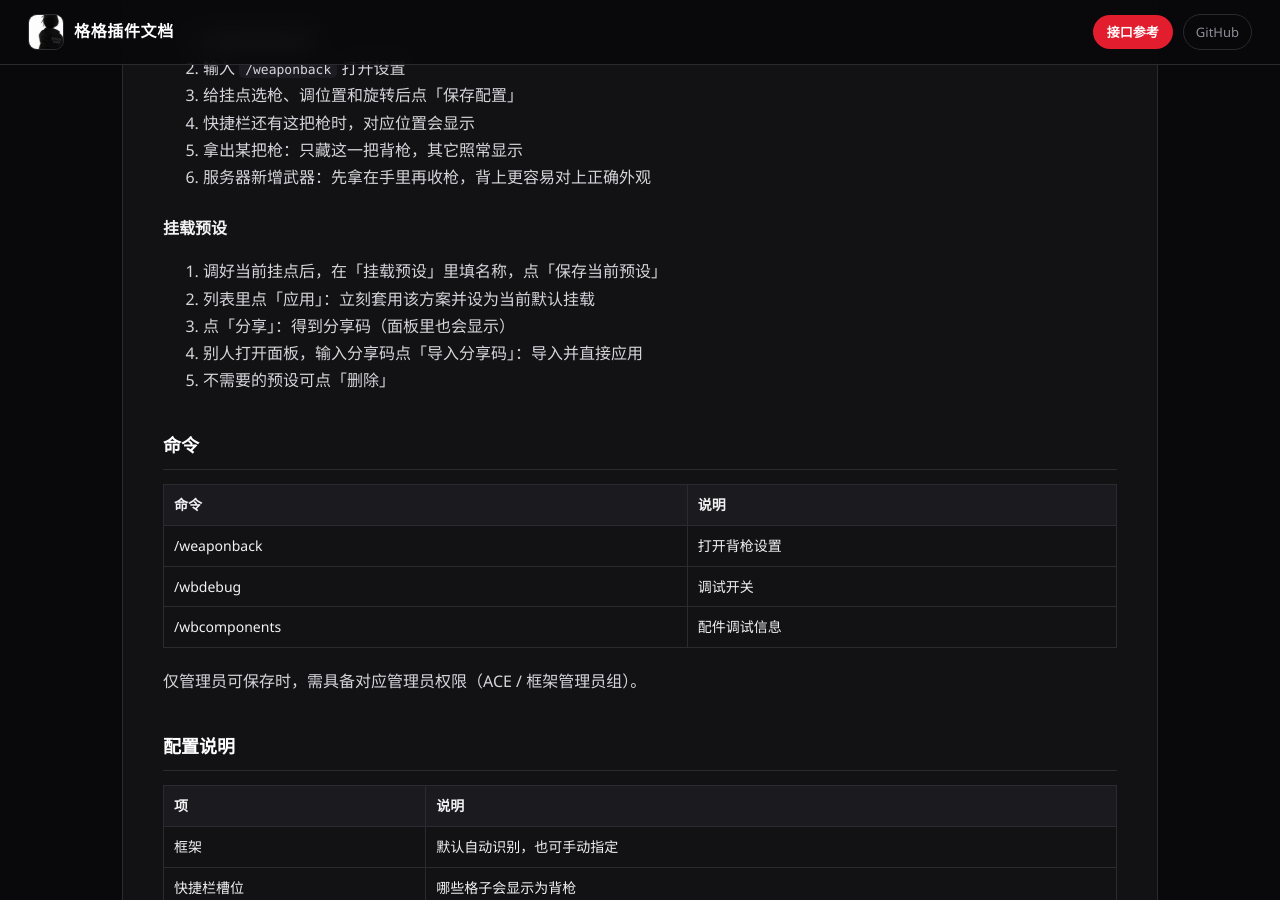
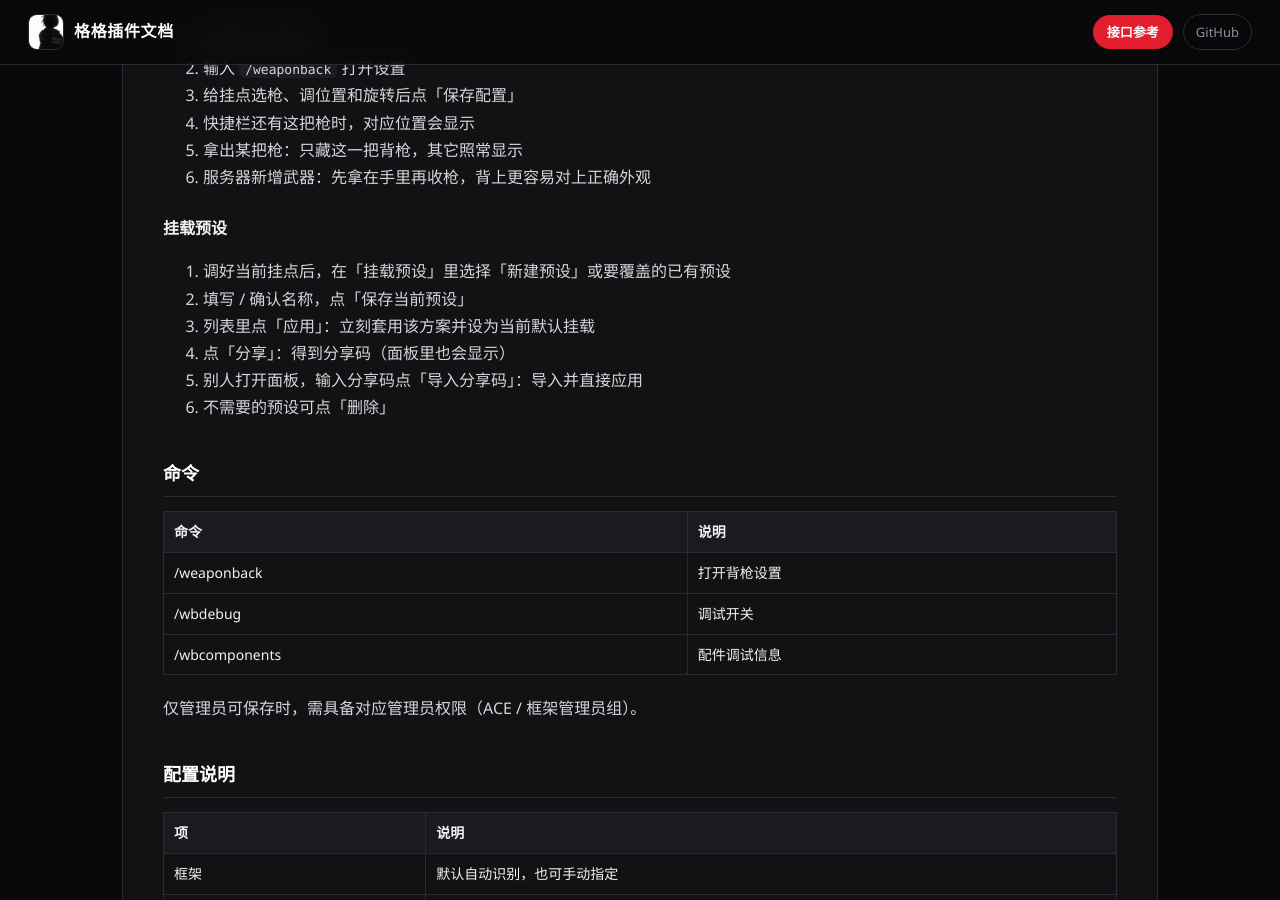
Before and after one commit to gege806/gege-docs, a Jekyll site: the page built from plugins/ge-weaponback.md, in a window 1280 px wide and 900 px high, scrolled down 1539 px. Built offline with Jekyll 4.4.1, drawn with Linux system fonts in a browser that asks for light colours; some of the changed text lies outside the part shown.

Commit message:
Document ge_weaponback preset overwrite target select for v1.3.2.
Co-authored-by: Cursor <cursoragent@cursor.com>

```diff
--- a/plugins/ge-weaponback.md
+++ b/plugins/ge-weaponback.md
@@ -65,11 +65,12 @@ ensure ge_weaponback
 
 ### 挂载预设
 
-1. 调好当前挂点后，在「挂载预设」里填名称，点「保存当前预设」
-2. 列表里点「应用」：立刻套用该方案并设为当前默认挂载
-3. 点「分享」：得到分享码（面板里也会显示）
-4. 别人打开面板，输入分享码点「导入分享码」：导入并直接应用
-5. 不需要的预设可点「删除」
+1. 调好当前挂点后，在「挂载预设」里选择「新建预设」或要覆盖的已有预设
+2. 填写 / 确认名称，点「保存当前预设」
+3. 列表里点「应用」：立刻套用该方案并设为当前默认挂载
+4. 点「分享」：得到分享码（面板里也会显示）
+5. 别人打开面板，输入分享码点「导入分享码」：导入并直接应用
+6. 不需要的预设可点「删除」
 
 ## 命令
 
@@ -134,6 +135,10 @@ ensure ge_weaponback
 
 ## 更新日志
 
+### 1.3.2
+
+- 保存预设时可选择新建或覆盖已有预设
+
 ### 1.3.1
 
 - 修复编辑面板输入文字时人物跟着动
```
Also changed, not shown: other parts of plugins/ge-weaponback.md (+1 -1 lines).
